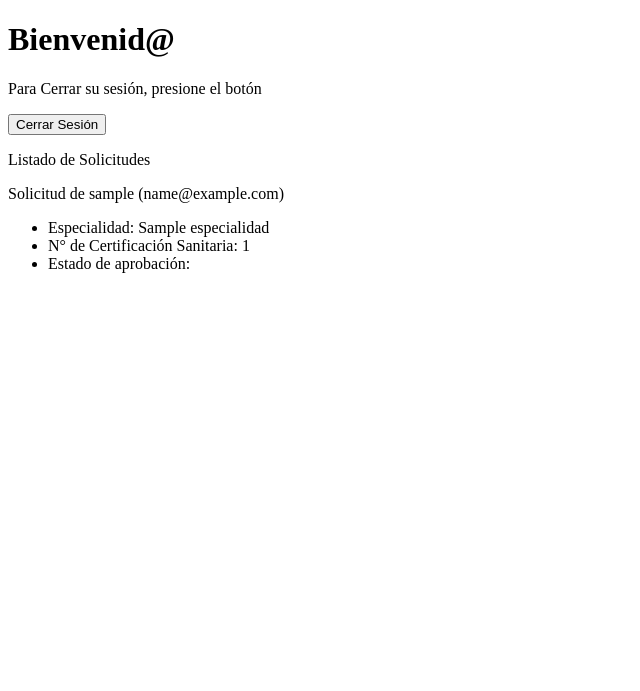
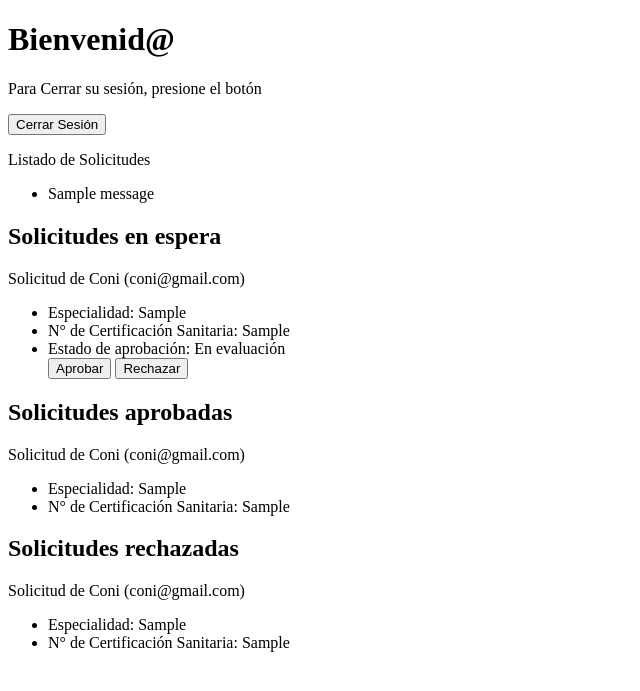
Before and after one commit to FelipeNeyra/EVA3_Backend, a Django app: template templates/website/vista_admin.html in a window 1280 px wide. Shown: the top 691 px of the page, without its empty margins (0-640 px from the left). Run offline with Django 5.2, Linux system fonts and the light colour scheme; data comes from the database, SQL or seed files in the repository; tables that the repository leaves empty hold one stand-in row (values such as "Sample post"); the template is opened without the code that fills it: values that come from a table or form of the project are taken from there, most other values are stand-ins (such as "Sample title", 1, 10 or a date in 2020); one stand-in notice (Sample message) is shown.

Commit message:
Aprobación o rechazo de prestadores
Se implementa la capacidad de aprobar o rechazar prestadores mediante protocolo POST y flujo de operaciones desde vistas_admin.html.

```diff
--- a/gestion_citas_rgbeauty/urls.py
+++ b/gestion_citas_rgbeauty/urls.py
@@ -25,9 +25,10 @@ from website.forms import CorreoAuthenticationForm
 urlpatterns = [
     path('admin/', admin.site.urls),
     path('', home, name='home'),
+
+    #Registro y Login
     path('registro/', vistas.vista_registro, name='registro'),
-    path(
-        'login/',
+    path('login/',
         auth_views.LoginView.as_view(
             template_name='website/login.html',
             authentication_form=CorreoAuthenticationForm,
@@ -35,15 +36,21 @@ urlpatterns = [
         name='login',
     ),
     path('logout/', auth_views.LogoutView.as_view(next_page='home'), name='logout'),
-    path('cambiar_contraseña/', auth_views.PasswordChangeView.as_view(template_name='website/cuenta/cambiar_contraseña.html'), name='password_change'),
-    path(
-        'cambiar_contraseña/hecho',
-        auth_views.PasswordChangeDoneView.as_view(
-            template_name='website/cuenta/cambiar_contraseña_hecho.html'
-        ),
-        name='password_change_done'
-    ),
+
+    #Datos de cuenta y cambio de contraseña
+    path('home/datos_cuenta', vistas.vista_editar_informacion_usuario, name='datos_usuario'),
+    path('cambiar_contraseña/', auth_views.PasswordChangeView.as_view(
+        template_name='website/cuenta/cambiar_contraseña.html'),
+        name='password_change'),
+    path('cambiar_contraseña/hecho', auth_views.PasswordChangeDoneView.as_view(
+        template_name='website/cuenta/cambiar_contraseña_hecho.html'),
+        name='password_change_done'),
+
+    #Sección de Prestadores
     path('home/solicitudes', vistas.vista_solicitud_prestadores, name='solicitud_prestador'),
-    path('home/datos_cuenta', vistas.vista_editar_informacion_usuario, name='datos_usuario'),
+
+     #Sección de Administración
     path('administración/', vistas.vista_administrador, name='vista_administrador'),
+    path('administración/<int:pk>/estado/', vistas.vista_aprobar_rechazar_solicitud, name='estado_solicitud'),
+
 ]
--- a/templates/website/home.html
+++ b/templates/website/home.html
@@ -44,7 +44,8 @@
       </p>
       <p>
         Para ver y/o editar su información, ingrese aquí
-        <form method="get" action="{% url 'datos_usuario' %}">
+        <form method="post" action="{% url 'datos_usuario' %}">
+              {% csrf_token %}
               <button type="submit">Datos de Cuenta</button>
         </form>
       </p>
--- a/templates/website/login.html
+++ b/templates/website/login.html
@@ -1,5 +1,5 @@
 <!DOCTYPE html>
-<html lang="es">
+<html lang="en">
 <head>
     <meta charset="UTF-8">
     <meta name="viewport" content="width=device-width, initial-scale=1.0">
--- a/templates/website/usuario_formulario.html
+++ b/templates/website/usuario_formulario.html
@@ -25,7 +25,7 @@
             Si desea cambiar su contraseña, ingrese aquí <a href="{% url 'password_change' %}">Cambiar Contraseña</a>
         </p>
         <p>
-            Si no desea modificar sus datos, puede volver al menú desde aquí <a href="{% url 'home' %}">Volver al Menú</a>
+            Si no desea modificar sus datos, puede volver al menú desde aquí <a href="{% url '' %}">Volver al Menú</a>
         </p>
     {% endif %}
 </body>
--- a/templates/website/vista_admin.html
+++ b/templates/website/vista_admin.html
@@ -1,5 +1,5 @@
 <!DOCTYPE html>
-<html lang="en">
+<html lang="es">
 <head>
     <meta charset="UTF-8">
     <meta name="viewport" content="width=device-width, initial-scale=1.0">
@@ -17,34 +17,52 @@
         </form>
     </p>
     <main>
-        <p {{ page_obj.paginator.num_pages }}>Listado de Solicitudes</p>
-        {% for solicitud in page_obj%}
-            Solicitud de {{ solicitud.usuario.username }} ({{ solicitud.usuario.email }})
+        <p>Listado de Solicitudes</p>
+        {% if messages %}
             <ul>
-                <li>Especialidad: {{ solicitud.especialidad }}</li>
-                <li>N° de Certificación Sanitaria: {{ solicitud.numCertificacion_sanitaria }}</li>
-                <li>Estado de aprobación: {% if solicitud.estado_aprobacion == Null %}En evaluación{% endif %}</li>
+                {% for message in messages %}
+                    <li class="{{ message.tags }}">{{ message }}</li>
+                {% endfor %}
             </ul>
+        {% endif %}
+        <h2>Solicitudes en espera</h2>
+        {% for solicitud in solicitudes_espera %}
+                Solicitud de {{ solicitud.usuario.username }} ({{ solicitud.usuario.email }})
+                <ul>
+                    <li>Especialidad: {{ solicitud.especialidad }}</li>
+                    <li>N° de Certificación Sanitaria: {{ solicitud.numCertificacion_sanitaria }}</li>
+                    <li>Estado de aprobación: En evaluación</li>
+                    <form method="post" action="{% url 'estado_solicitud' solicitud.pk %}">
+                        {% csrf_token %}
+                        <button type="submit" name="estado" value="True">Aprobar</button>
+                        <button type="submit" name="estado" value="False">Rechazar</button>
+                    </form>
+                </ul>
         {% empty %}
-            <a>No se encontraron solicitudes</a>
+            <p>No se encontraron solicitudes.</p>
         {% endfor %}
 
+        <h2>Solicitudes aprobadas</h2>
+        {% for solicitud in solicitudes_aprobadas %}
+                Solicitud de {{ solicitud.usuario.username }} ({{ solicitud.usuario.email }})
+                <ul>
+                    <li>Especialidad: {{ solicitud.especialidad }}</li>
+                    <li>N° de Certificación Sanitaria: {{ solicitud.numCertificacion_sanitaria }}</li>
+                </ul>
+        {% empty %}
+            <p>No se encontraron solicitudes.</p>
+        {% endfor %}
 
-        {% if page_obj.paginator.num_pages > 1 %}
-            <nav class="paginacion">
-                {% if page_obj.has_previous %}
-                    <a href="?{% if querystring %}{{ querystring}}%amp;{% endif %}page={{
-                        page_obj.previous_page_number
-                    }}">Anterior</a>
-                {% endif %}
-                {% if page_obj.has_next %}
-                    <a href="?{% if querystring %}{{ querystring}}%amp;{% endif %}page={{
-                        page_obj.next_page_number
-                    }}">Siguiente</a>
-                {% endif %}
-            </nav>
-            Página {{ page_obj.number }} de {{ page_obj.paginator.num_pages }}
-        {% endif %}
+        <h2>Solicitudes rechazadas</h2>
+        {% for solicitud in solicitudes_rechazadas %}
+                Solicitud de {{ solicitud.usuario.username }} ({{ solicitud.usuario.email }})
+                <ul>
+                    <li>Especialidad: {{ solicitud.especialidad }}</li>
+                    <li>N° de Certificación Sanitaria: {{ solicitud.numCertificacion_sanitaria }}</li>
+                </ul>
+        {% empty %}
+            <p>No se encontraron solicitudes.</p>
+        {% endfor %}
     </main>
 </body>
 </html>
```
Also changed, not shown: website/admin.py (+0 -48 lines), website/views.py (+26 -11 lines), website/models.py (line endings or trailing spaces).
